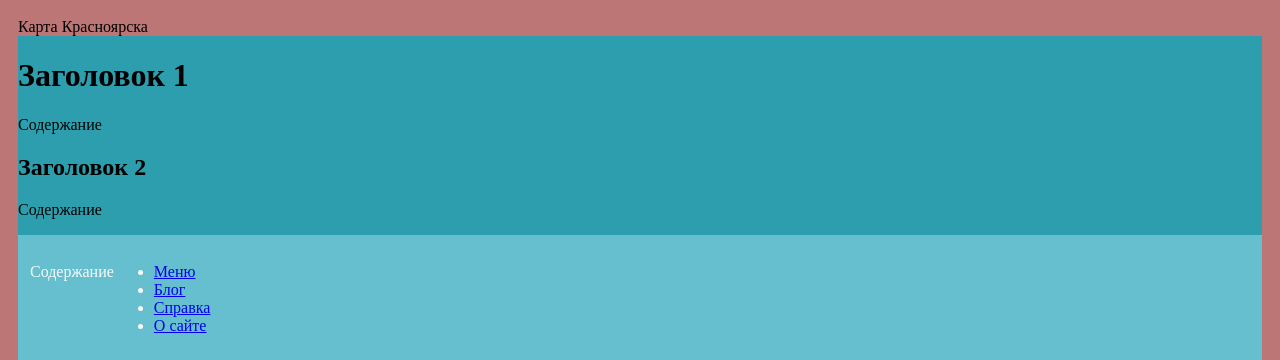
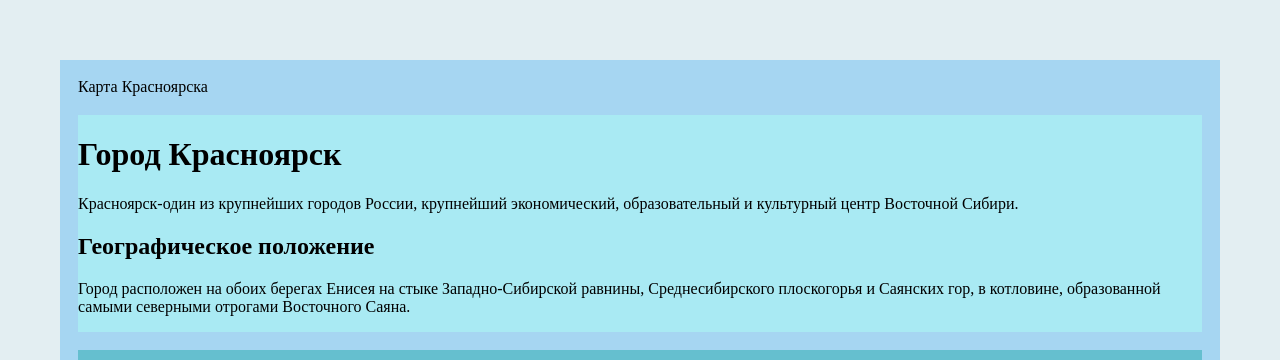
Before and after one commit to DariaShik/site_basic, a plain HTML site: page index.html in a window 1280 px wide. Shown: the top 360 px of the page. Drawn offline with Linux system fonts and the light colour scheme; grey boxes are pictures that could not be loaded.

Commit message:
Стили

```diff
--- a/css/styles.css
+++ b/css/styles.css
@@ -1,18 +1,18 @@
 html,body {
     background-color: #e3eef2;
-    margin: 0px;
+    margin: 30px;
 }
 
 .wrapper {
-    background-color: #bc7676;
+    background-color: #a6d6f2;
      padding: 18px;
     display: flex;
     flex-direction: column;
-    /* justify-content: space-between; */
-    /* align-content: stretch; */
-    /* height: 100vh; */
+     justify-content: space-between;
+     align-content: stretch;
+     height: 100vh;
 }
-.module_1 {background-color: rgb(44, 158, 173);
+.module_1 {background-color: rgb(169, 234, 243);
     min-width: 300px;
 
 }
--- a/index.html
+++ b/index.html
@@ -12,10 +12,10 @@
         <div class="wrapper">
         <div class="header">Карта Красноярска</div>
         <div class="module_1">
-            <h1>Заголовок 1</h1>
-            <p>Содержание</p>
-            <h2>Заголовок 2</h2>
-            <p>Содержание</p>
+            <h1>Город Красноярск</h1>
+            <p> Красноярск-один из крупнейших городов России, крупнейший экономический, образовательный и культурный центр Восточной Сибири.</p>
+            <h2>Географическое положение</h2>
+            <p>Город расположен на обоих берегах Енисея на стыке Западно-Сибирской равнины, Среднесибирского плоскогорья и Саянских гор, в котловине, образованной самыми северными отрогами Восточного Саяна. </p>
         </div>
      <div class="module_2">
         <p>Содержание</p>
```
